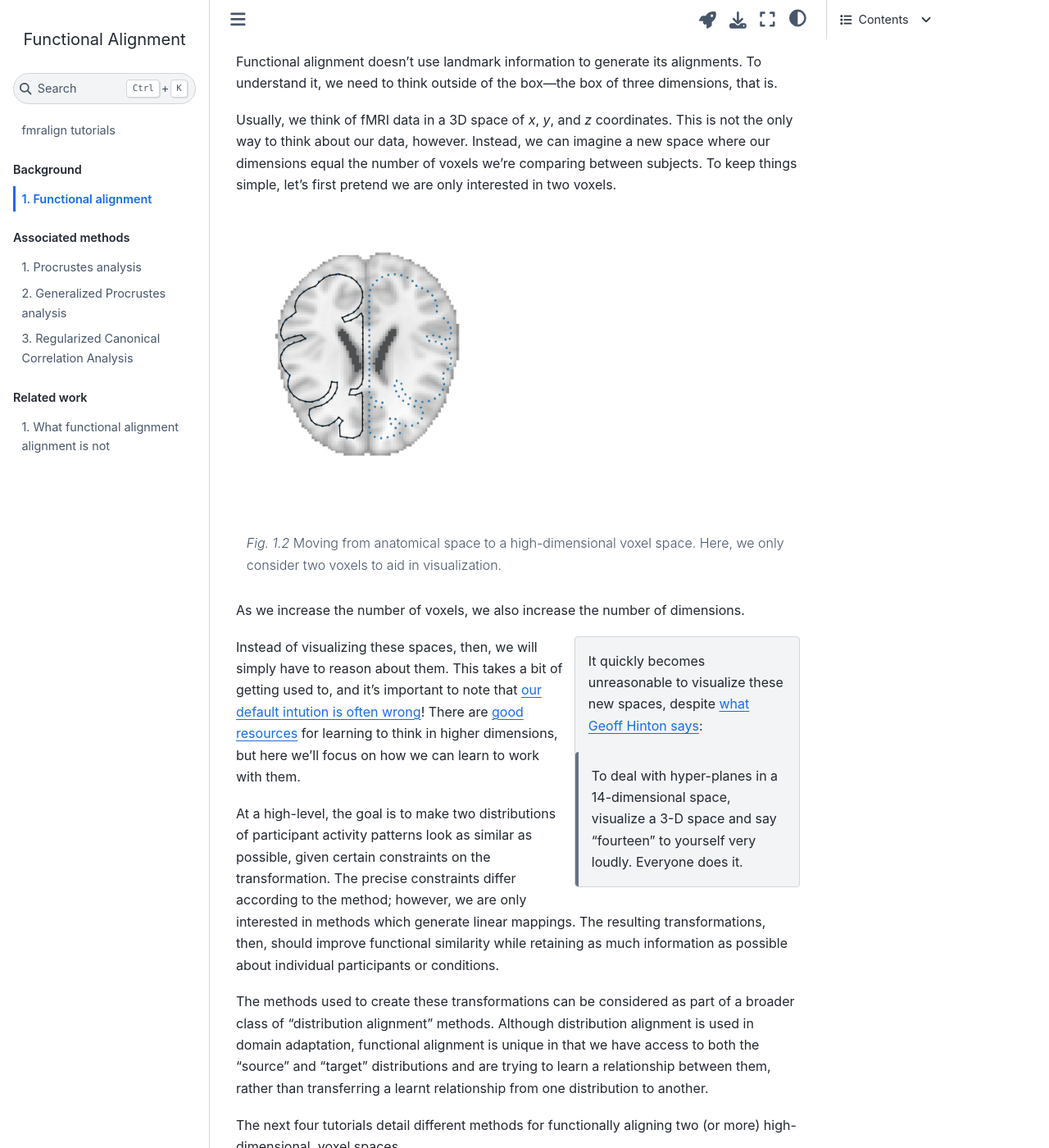
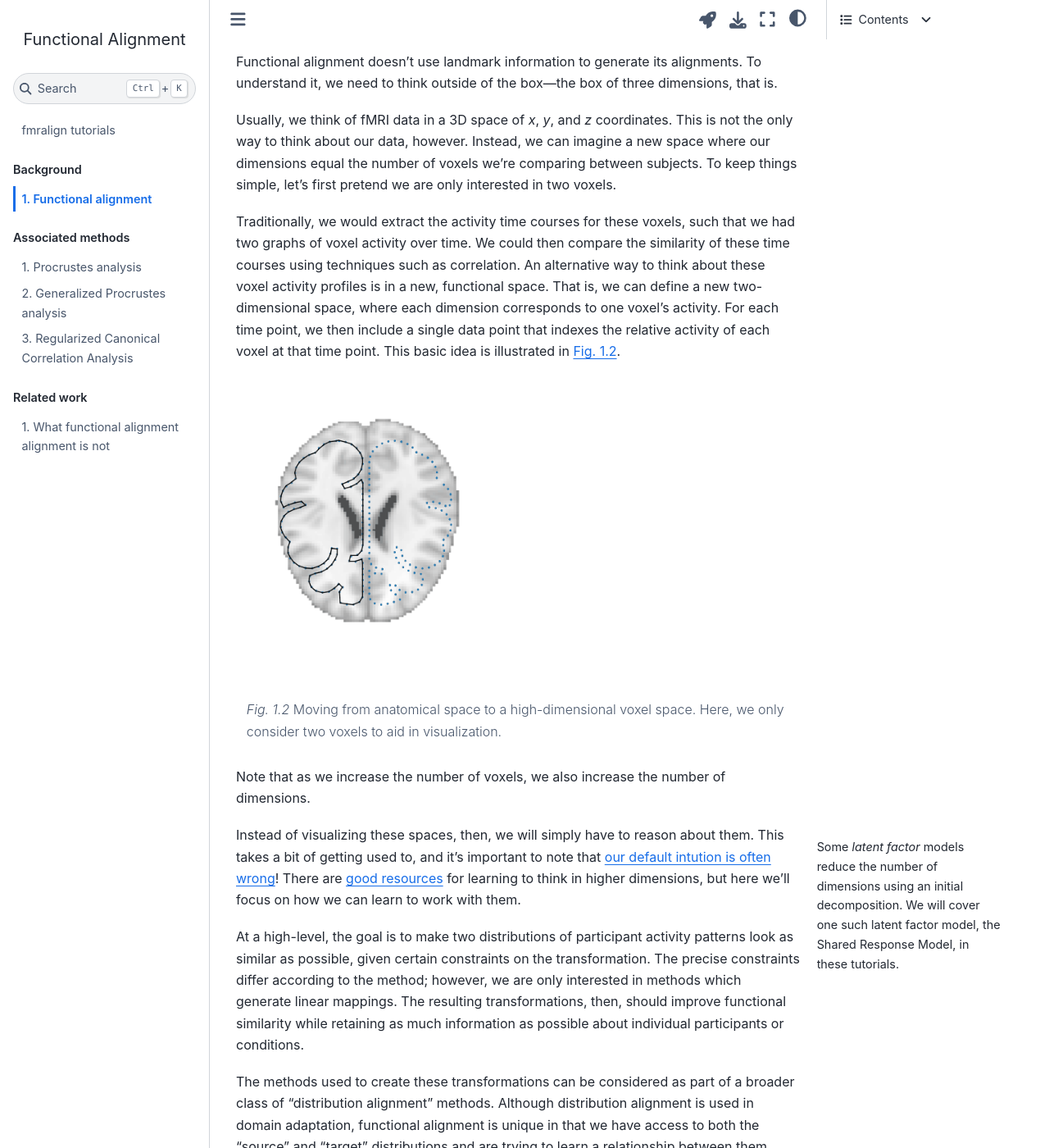
Before and after one commit to neurodatascience/fmralign-tutorials, a Jupyter Book: the page built from content/01-functional-alignment.md, in a window 1280 px wide and 1400 px high, scrolled down 1187 px. Shown: the whole window at 82% size. Built offline with Jupyter Book 1.0.4 settings and Sphinx 7.4.7 and the Sphinx Book theme 1.1.4, drawn with Linux system fonts in a browser that asks for light colours.

Commit message:
Add description of gif

````diff
--- a/content/01-functional-alignment.md
+++ b/content/01-functional-alignment.md
@@ -52,6 +52,16 @@ This is not the only way to think about our data, however.
 Instead, we can imagine a new space where our dimensions equal the number of voxels we’re comparing between subjects.
 To keep things simple, let’s first pretend we are only interested in two voxels.
 
+Traditionally, we would extract the activity time courses for these voxels,
+such that we had two graphs of voxel activity over time.
+We could then compare the similarity of these time courses using techniques such as correlation.
+An alternative way to think about these voxel activity profiles is in a new, functional space.
+That is, we can define a new two-dimensional space,
+where each dimension corresponds to one voxel's activity.
+For each time point,
+we then include a single data point that indexes the relative activity of each voxel at that time point.
+This basic idea is illustrated in {numref}`voxel-space-gif`.
+
 ```{figure} ../images/voxel_space.gif
 ---
 height: 375px
@@ -61,12 +71,11 @@ Moving from anatomical space to a high-dimensional voxel space.
 Here, we only consider two voxels to aid in visualization.
 ```
 
-As we increase the number of voxels, we also increase the number of dimensions.
+Note that as we increase the number of voxels, we also increase the number of dimensions.
 
-```{sidebar}
-It quickly becomes unreasonable to visualize these new spaces, despite [what Geoff Hinton says](https://twitter.com/videodrome/status/1005887240407379969):
-
-> To deal with hyper-planes in a 14-dimensional space, visualize a 3-D space and say "fourteen" to yourself very loudly. Everyone does it.
+```{margin}
+Some _latent factor_ models reduce the number of dimensions using an initial decomposition.
+We will cover one such latent factor model, the Shared Response Model, in these tutorials.
 ```
 
 Instead of visualizing these spaces, then, we will simply have to reason about them.
````
